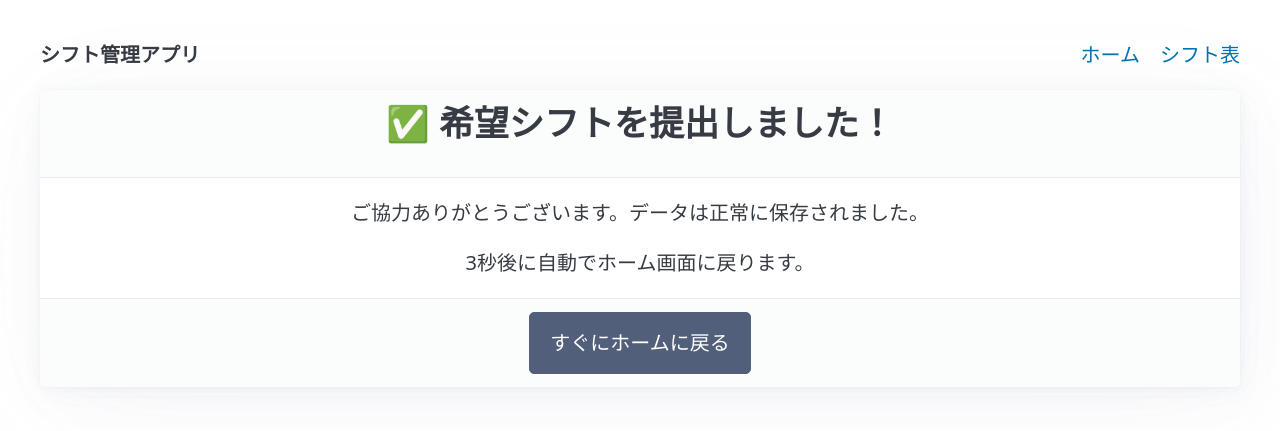
After one commit to kwsktik7/lifesaving-shift-app, a Flask app: page /success in a window 1280 px wide. The commit adds this page. Shown: the top 431 px of the page. Run offline with Flask 3, Linux system fonts and the light colour scheme; some libraries are stand-ins or nearby versions.

Commit message:
希望シフト提出後に完了ページを表示するように修正

```diff
--- a/algorithm.py
+++ b/algorithm.py
@@ -22,8 +22,8 @@ STAFF_REQUIREMENTS = {
 
 # 給与タイプの比率（合計で1.0になるように）
 PAYMENT_RATIO = {
-    'type_1': 0.8, # 8割が高給与
-    'type_V': 0.2  # 2割が低給与
+    'type_1': 0.7, # 7割が高給与
+    'type_V': 0.3  # 3割が低給与
 }
 
 
--- a/app.py
+++ b/app.py
@@ -2,7 +2,6 @@ from flask import Flask, g, redirect, url_for, render_template, request, flash
 import sqlite3
 import pandas as pd
 from datetime import date, timedelta
-# algorithm.pyから必要な関数と変数をインポート
 from algorithm import generate_all_shifts, START_DATE, END_DATE
 
 # --- アプリケーションの基本設定 ---
@@ -90,15 +89,20 @@ def submit_availability(member_id):
             current_date += timedelta(days=1)
 
         try:
-            cursor.executemany("INSERT OR REPLACE INTO availability (member_id, shift_date, availability_type) VALUES (?, ?, ?)", availability_data_to_save)
+            cursor.executemany(
+                "INSERT OR REPLACE INTO availability (member_id, shift_date, availability_type) VALUES (?, ?, ?)",
+                availability_data_to_save
+            )
             db.commit()
-            flash("全ての希望シフトを更新しました！", "success")
         except Exception as e:
             db.rollback()
             flash(f"データベースの更新中にエラーが発生しました: {e}", "error")
+            return redirect(url_for('submit_availability', member_id=member_id))
 
-        return redirect(url_for('login_page'))
+        # ★★★ 処理が終わったら、新しい完了ページに移動する ★★★
+        return redirect(url_for('success_page'))
 
+    # GETリクエスト時の処理
     days = []
     weekdays_jp = ["月", "火", "水", "木", "金", "土", "日"]
     current_date = START_DATE
@@ -117,6 +121,13 @@ def submit_availability(member_id):
                            days=days,
                            availability=availability)
 
+# ★★★ 新しい完了ページ用のルートを追加 ★★★
+@app.route('/success')
+def success_page():
+    """提出完了ページを表示"""
+    return render_template('submit_success.html')
+
+
 # --- 管理者向けページ ---
 
 @app.route('/admin')
@@ -131,14 +142,11 @@ def manage_members():
     members_list = [{'id': row[0], 'name': row[1], 'grade': row[2]} for row in cursor.fetchall()]
     return render_template('manage_members.html', members=members_list)
 
-# ★★★ この関数を修正 ★★★
 @app.route('/delete-member/<int:member_id>', methods=['POST'])
 def delete_member(member_id):
-    """メンバーをデータベースから完全に削除する"""
     db = get_db()
     cursor = db.cursor()
     try:
-        # 関連するテーブルから順番に削除する
         cursor.execute("DELETE FROM shifts WHERE member_id = ?", (member_id,))
         cursor.execute("DELETE FROM availability WHERE member_id = ?", (member_id,))
         cursor.execute("DELETE FROM members WHERE id = ?", (member_id,))
@@ -147,7 +155,6 @@ def delete_member(member_id):
     except Exception as e:
         db.rollback()
         flash(f"メンバーの削除中にエラーが発生しました: {e}", "error")
-
     return redirect(url_for('manage_members'))
 
 
--- a/templates/base.html
+++ b/templates/base.html
@@ -3,9 +3,10 @@
 <head>
     <meta charset="UTF-8">
     <meta name="viewport" content="width=device-width, initial-scale=1.0">
-    <!-- Pico.cssを読み込んで、自動でデザインを適用 -->
     <link rel="stylesheet" href="https://cdn.jsdelivr.net/npm/@picocss/pico@2/css/pico.min.css" />
     <title>{% block title %}{% endblock %} - シフト管理アプリ</title>
+    <!-- ★★★ 個別ページでheadタグ内を拡張できるように、このブロックを追加 ★★★ -->
+    {% block head %}{% endblock %}
 </head>
 <body>
     <main class="container">
@@ -16,11 +17,9 @@
             <ul>
                 <li><a href="/">ホーム</a></li>
                 <li><a href="/schedule">シフト表</a></li>
-                <!-- ★★★ この不要な行を削除しました ★★★ -->
             </ul>
         </nav>
 
-        <!-- この部分が、各ページの内容に置き換わる -->
         {% block content %}{% endblock %}
 
     </main>
--- /dev/null
+++ b/templates/submit_success.html
@@ -0,0 +1,22 @@
+{% extends "base.html" %}
+
+{% block title %}提出完了{% endblock %}
+
+{% block head %}
+    {{ super() }}
+    <!-- 3秒後にホーム画面へ自動でリダイレクトします -->
+    <meta http-equiv="refresh" content="3; url={{ url_for('login_page') }}">
+{% endblock %}
+
+{% block content %}
+<article style="text-align: center;">
+    <header>
+        <h2 style="color: var(--pico-color-green-500);">✅ 希望シフトを提出しました！</h2>
+    </header>
+    <p>ご協力ありがとうございます。データは正常に保存されました。</p>
+    <p>3秒後に自動でホーム画面に戻ります。</p>
+    <footer>
+        <a href="{{ url_for('login_page') }}" role="button" class="secondary">すぐにホームに戻る</a>
+    </footer>
+</article>
+{% endblock %}
```
Also changed, not shown: lifesaving_app.db, 1 other file.
